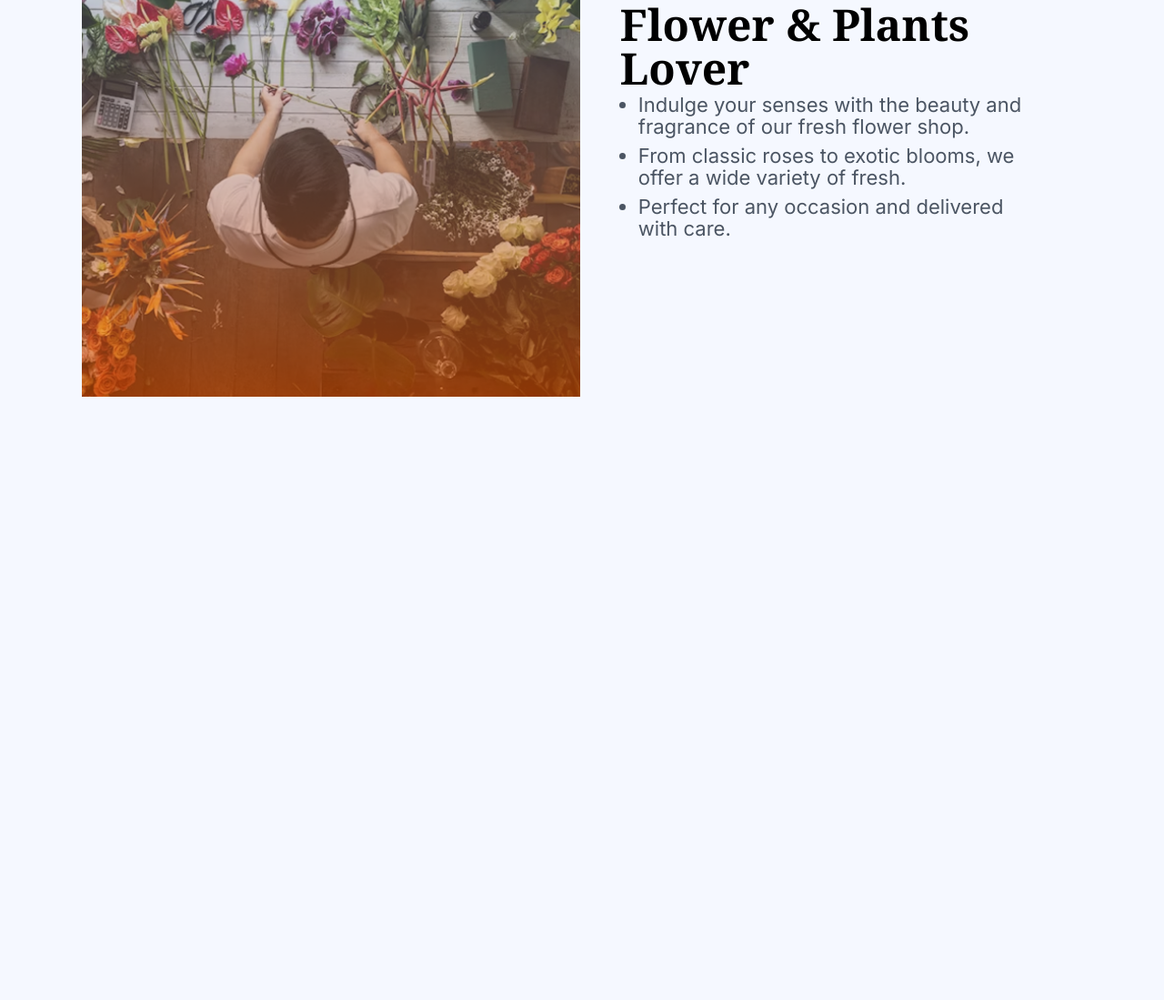
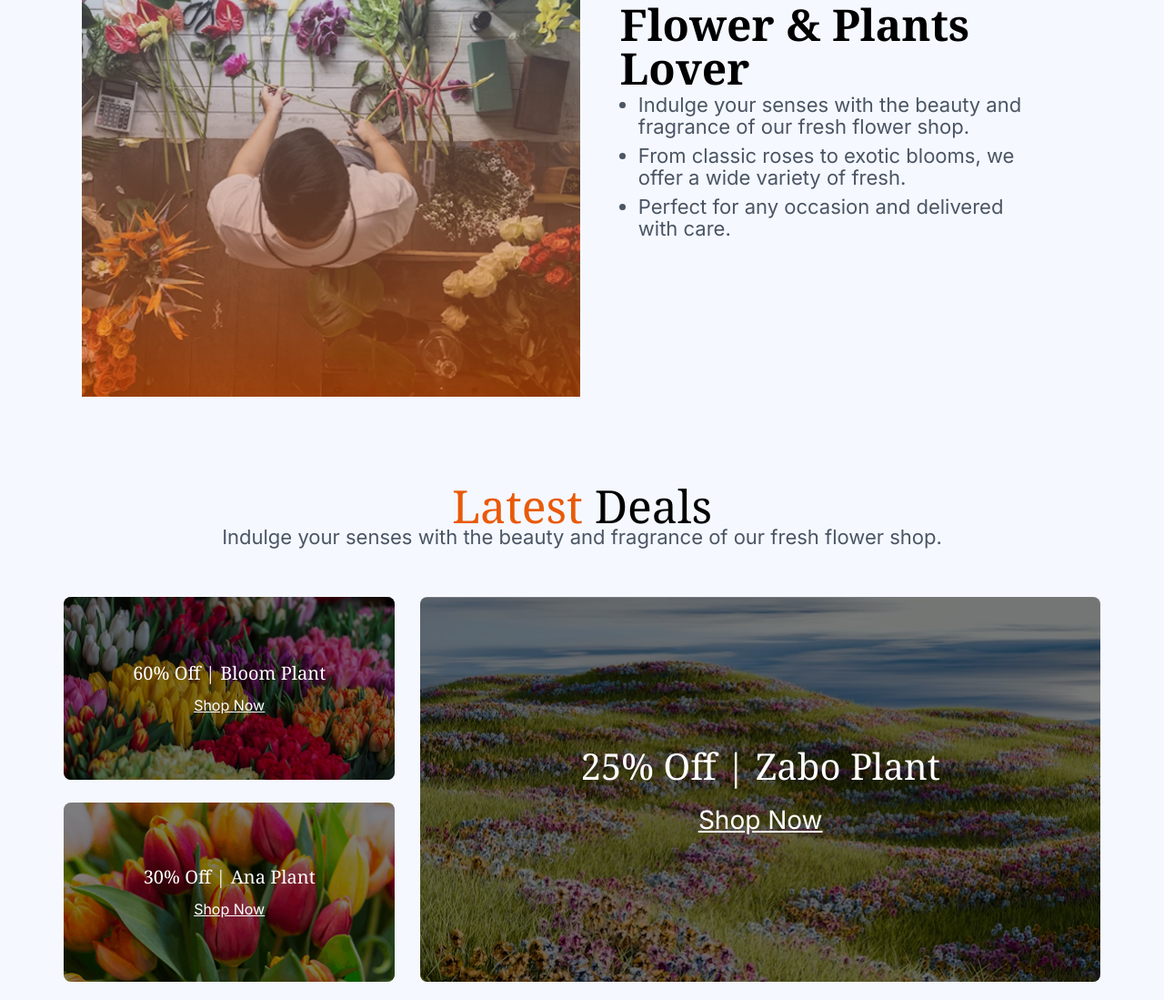
Before and after one commit to Tauhid-exe/Assignment-2, a plain HTML site: page index.html in a window 1280 px wide. Shown: the part 2073-3172 px from the top of the page at 91% size. Before the commit the page ends 2529 px from the top, so only its background shows below. Drawn offline with nearby package versions, Linux system fonts and the light colour scheme.

Commit message:
Latest deal section done

```diff
--- a/index.html
+++ b/index.html
@@ -156,6 +156,41 @@
         </div>
       </div>
     </section>
+     <section class="w-[361px] xl:w-[1140px] mx-auto py-5 xl:mt-30 sm:mt-16 mt-16">
+      <div class="text-center xl:mb-30 sm:mb-14 mb-14">
+        <h2 class="xl:text-[50px] text-2xl text-[#E95A08] noto">
+          Latest <span class="text-black">Deals</span>
+        </h2>
+        <p class="text-gray-600 mt-2 xl:text-[22px] text-sm">
+          Indulge your senses with the beauty and fragrance of our fresh flower shop.
+        </p>
+      </div>
+      <div class="flex flex-col space-y-5 xl:flex-row xl:space-y-0 xl:space-x-7">
+        <div class="flex flex-col space-y-5 xl:space-y-[25px] xl:w-[367px]">
+          <div class="deal-card h-[184.5px] xl:h-[201px]">
+            <img src="images/deal-bloom.png" alt="Bloom Plant Deal" class="w-full h-full object-cover">
+            <div class="deal-overlay">
+              <div class="noto text-white xl:text-[20px]">60% Off | Bloom Plant</div>
+              <div class="text-white underline mt-2 xl:text-[16px]">Shop Now</div>
+            </div>
+          </div>
+          <div class="deal-card h-[184.5px] xl:h-[197px]">
+            <img src="images/deal-ana.png" alt="Ana Plant Deal" class="w-full h-full object-cover">
+            <div class="deal-overlay">
+              <div class="noto text-white xl:text-[20px]">30% Off | Ana Plant</div>
+              <div class="text-white underline mt-2 xl:text-[16px]">Shop Now</div>
+            </div>
+          </div>
+        </div>
+        <div class="deal-card h-[172px] xl:h-[423.12px] xl:w-[753px]">
+          <img src="images/deal-zabo.png" alt="Zabo Plant Deal" class="w-full h-full object-cover">
+          <div class="deal-overlay">
+            <div class="noto text-white xl:text-[40px] text-[20px]">25% Off | Zabo Plant</div>
+            <div class="text-white underline mt-2 xl:text-[28px] text-[16px]">Shop Now</div>
+          </div>
+        </div>
+      </div>
+    </section>
   </main>
 
 
```
